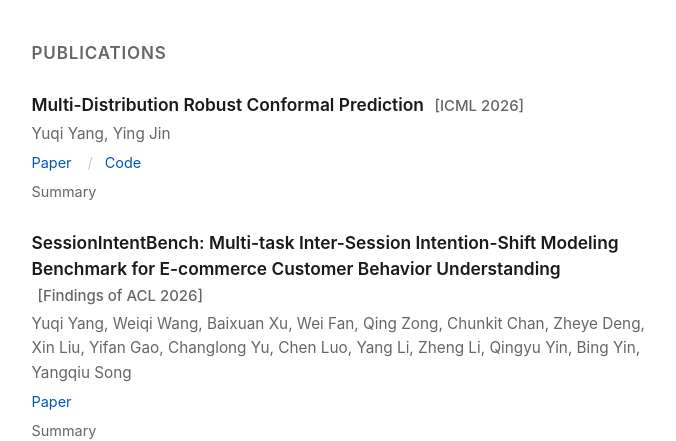
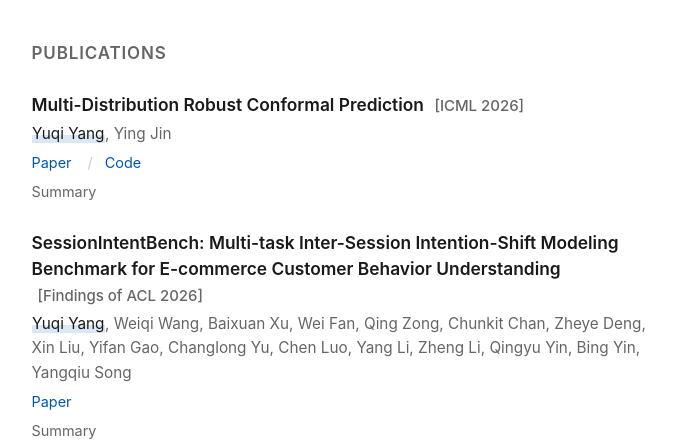
Before and after one commit to AragornBFRer/AragornBFRer.github.io, a plain HTML site: page index.html in a window 1280 px wide. Shown: the part 920-1361 px from the top of the page, without its empty margins (294-970 px from the left). Drawn offline with Linux system fonts and the light colour scheme.

Commit message:
nice highlight

```diff
--- a/index.html
+++ b/index.html
@@ -237,6 +237,12 @@
             margin-top: 0.18rem;
         }
 
+        .author-me {
+            background: linear-gradient(to top, rgba(0, 86, 179, 0.14) 42%, transparent 42%);
+            color: var(--text);
+            padding: 0 0.03em;
+        }
+
         .summary {
             color: #444444;
             font-size: 0.9rem;
@@ -391,7 +397,7 @@
                     <h3>Multi-Distribution Robust Conformal Prediction</h3>
                     <span class="venue">[ICML 2026]</span>
                 </div>
-                <p class="authors">Yuqi Yang, Ying Jin</p>
+                <p class="authors"><span class="author-me">Yuqi Yang</span>, Ying Jin</p>
                 <p class="links">
                     <a href="https://arxiv.org/abs/2601.02998">Paper</a>
                     <a href="https://github.com/AragornBFRer/MDCP">Code</a>
@@ -410,7 +416,7 @@
                     <h3>SessionIntentBench: Multi-task Inter-Session Intention-Shift Modeling Benchmark for E-commerce Customer Behavior Understanding</h3>
                     <span class="venue">[Findings of ACL 2026]</span>
                 </div>
-                <p class="authors">Yuqi Yang, Weiqi Wang, Baixuan Xu, Wei Fan, Qing Zong, Chunkit Chan, Zheye Deng, Xin Liu, Yifan Gao, Changlong Yu, Chen Luo, Yang Li, Zheng Li, Qingyu Yin, Bing Yin, Yangqiu Song</p>
+                <p class="authors"><span class="author-me">Yuqi Yang</span>, Weiqi Wang, Baixuan Xu, Wei Fan, Qing Zong, Chunkit Chan, Zheye Deng, Xin Liu, Yifan Gao, Changlong Yu, Chen Luo, Yang Li, Zheng Li, Qingyu Yin, Bing Yin, Yangqiu Song</p>
                 <p class="links">
                     <a href="https://arxiv.org/abs/2507.20185">Paper</a>
                 </p>
```
